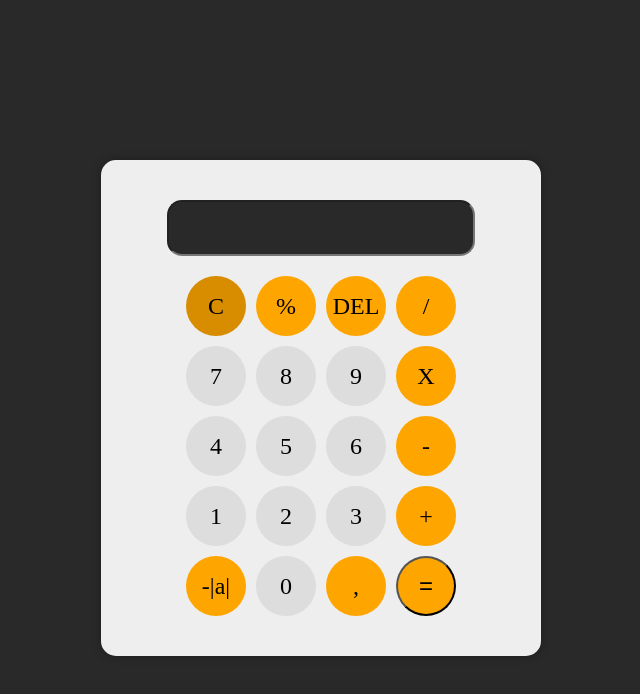
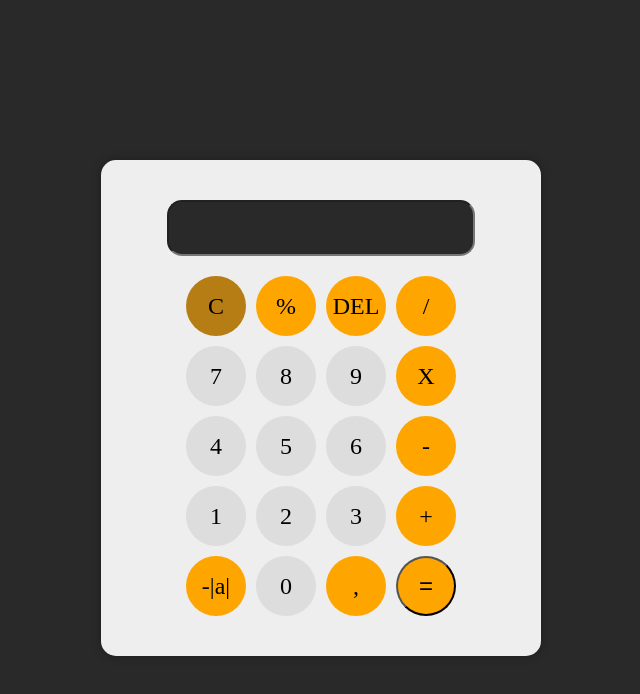
Before and after one commit to Pietro2704/Calculadora, a plain HTML site: page index.html in a window 1280 px wide. In both pictures the pointer is over the element 535 px from the left and 306 px from the top of the page. Shown: the whole page, without its empty margins (319-959 px from the left). Drawn offline with Linux system fonts and the light colour scheme.

Commit message:
mudando cor botao

```diff
--- a/style/style.css
+++ b/style/style.css
@@ -81,5 +81,5 @@ body {
   background-color: orange;
 }
 .operador:hover, .outro:hover{
-  background-color: rgb(216, 140, 0);
+  background-color: rgb(182, 125, 20);
 }
```
